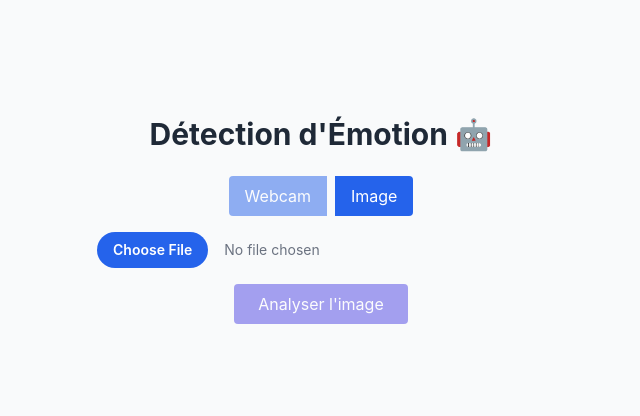
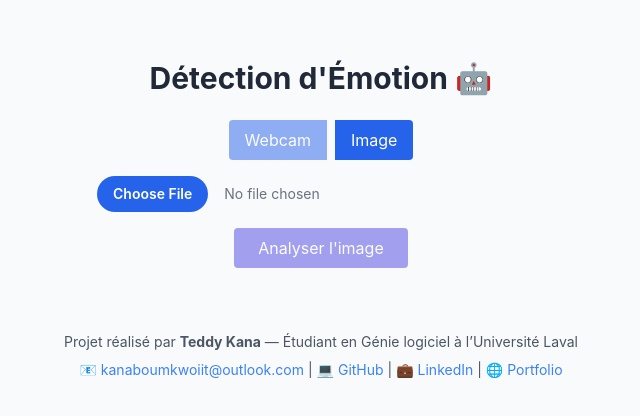
Before and after one commit to J0YB0Y28/emotion-app, a React (Create React App) app in the folder frontend/: page / in a window 1280 px wide. Shown: the part 180-596 px from the top of the page, without its empty margins (319-959 px from the left). Built offline with nearby package versions, Linux system fonts and the light colour scheme.

Commit message:
Update App.js

```diff
--- a/frontend/src/App.js
+++ b/frontend/src/App.js
@@ -231,6 +231,26 @@ export default function App() {
           <p className="text-center text-sm text-gray-500 mt-2">Historique des émotions</p>
         </div>
       )}
+      <footer className="mt-16 text-center text-sm text-gray-600">
+        <p>
+          Projet réalisé par <strong>Teddy Kana</strong> — Étudiant en Génie logiciel à l’Université Laval
+        </p>
+        <p className="mt-2">
+          📧 <a href="mailto:kanaboumkwoiit@outlook.com" className="text-blue-500 hover:underline">
+            kanaboumkwoiit@outlook.com
+          </a>{" | "}
+          💻 <a href="https://github.com/J0YB0Y28" target="_blank" rel="noopener noreferrer" className="text-blue-500 hover:underline">
+            GitHub
+          </a>{" | "}
+          💼 <a href="https://www.linkedin.com/in/teddy-kana-6a26832b9/" target="_blank" rel="noopener noreferrer" className="text-blue-500 hover:underline">
+            LinkedIn
+          </a>{" | "}
+          🌐 <a href="https://j0yb0y28.github.io/portfolio/" target="_blank" rel="noopener noreferrer" className="text-blue-500 hover:underline">
+            Portfolio
+          </a>
+        </p>
+      </footer>
+
     </div>
   );
 }
```
